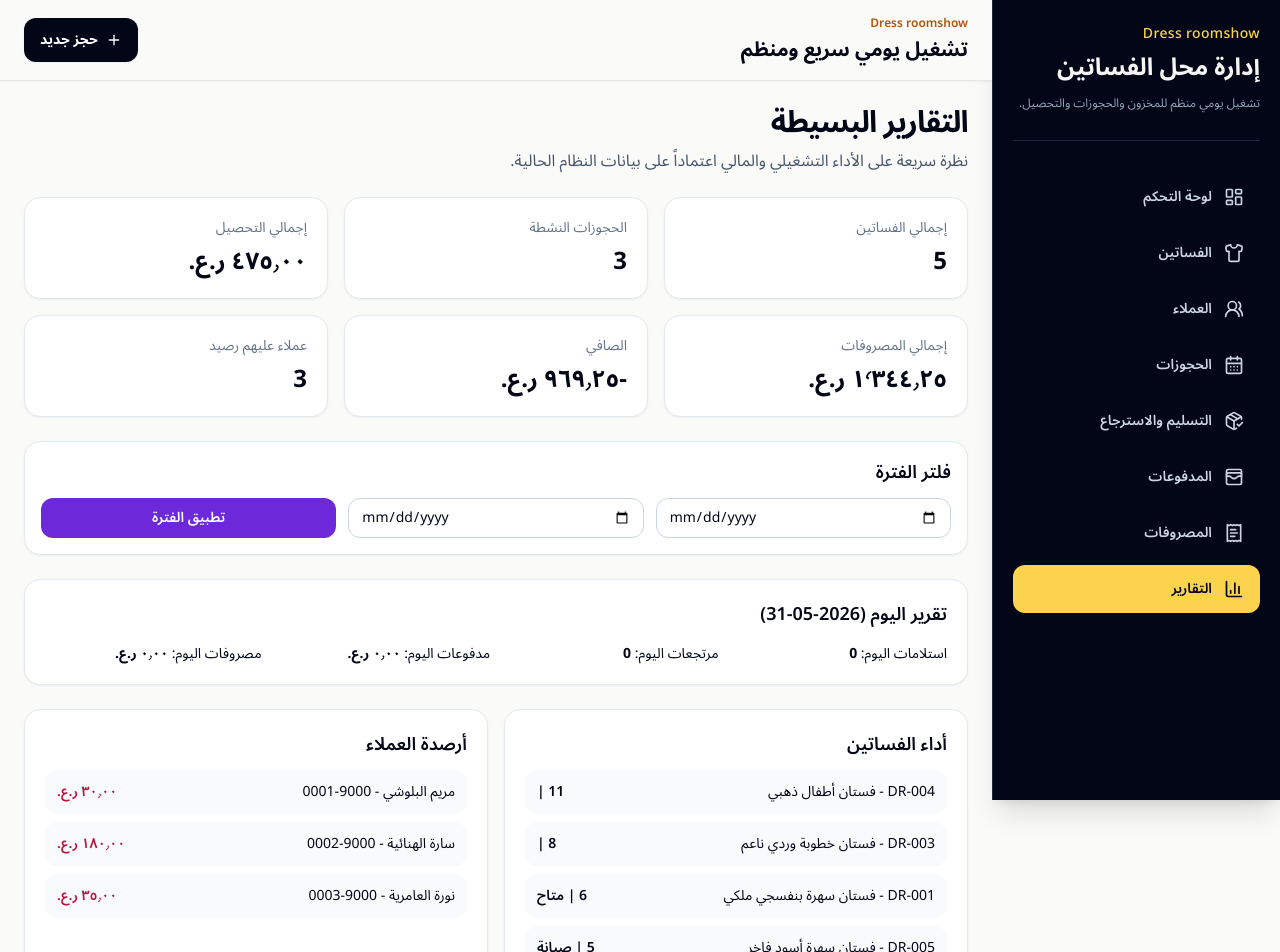
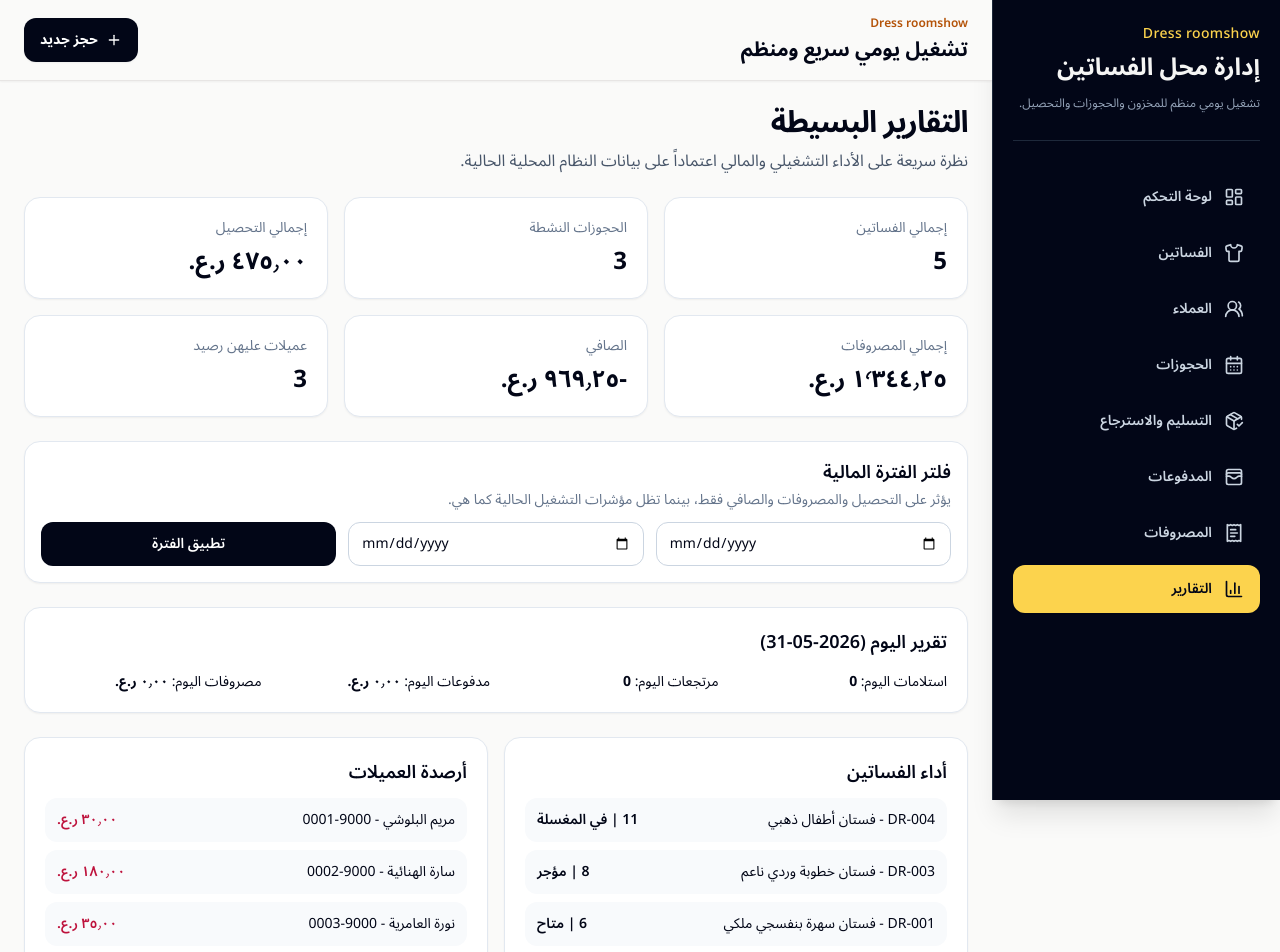
Before and after one commit to mohamedmasoud3030-tech/dress-roomshow, a React (Vite) app: page /reports in a window 1280 px wide. Shown: the top 952 px of the page. Built offline with nearby package versions, Linux system fonts and the light colour scheme.

Commit message:
fix: apply report date range and live status labels

```diff
--- a/src/features/reports/ReportsPage.tsx
+++ b/src/features/reports/ReportsPage.tsx
@@ -12,24 +12,43 @@
 const statusLabel: Record<string, string> = {
   available: 'متاح',
   reserved: 'محجوز',
-  maintenance: 'صيانة',
+  rented: 'مؤجر',
+  laundry: 'في المغسلة',
+  maintenance: 'صيانة أو تعديل',
+  damaged: 'متضرر',
+  sold: 'مباع',
+  inactive: 'غير نشط',
 };
 
 export function ReportsPage() {
   const [range, setRange] = useState<DateRangeFilter>({ from: '', to: '' });
+  const [appliedRange, setAppliedRange] = useState<DateRangeFilter>({ from: '', to: '' });
+  const [feedback, setFeedback] = useState<string | null>(null);
 
-  const summary = useMemo(() => getReportSummary(), []);
+  const summary = useMemo(() => getReportSummary(appliedRange), [appliedRange]);
   const today = useMemo(() => getTodayReport(), []);
   const dressPerformance = useMemo(() => getDressPerformance(), []);
   const customerBalances = useMemo(() => getCustomerBalances(), []);
-  const financial = useMemo(() => getFinancialSummary(), []);
+  const financial = useMemo(() => getFinancialSummary(appliedRange), [appliedRange]);
+
+  const applyRange = () => {
+    if (range.from && range.to && range.from > range.to) {
+      setFeedback('تاريخ البداية يجب ألا يكون بعد تاريخ النهاية.');
+      return;
+    }
+
+    setAppliedRange(range);
+    setFeedback(range.from || range.to ? 'تم تطبيق الفترة على الملخص المالي.' : 'تم عرض جميع الفترات المالية.');
+  };
 
   return (
     <section className="space-y-6">
       <div>
         <h1 className="text-3xl font-bold tracking-tight">التقارير البسيطة</h1>
-        <p className="mt-2 text-slate-600">نظرة سريعة على الأداء التشغيلي والمالي اعتماداً على بيانات النظام الحالية.</p>
+        <p className="mt-2 text-slate-600">نظرة سريعة على الأداء التشغيلي والمالي اعتماداً على بيانات النظام المحلية الحالية.</p>
       </div>
+
+      {feedback && <div role="status" className="rounded-xl border border-amber-200 bg-amber-50 px-4 py-3 text-sm font-bold text-amber-900">{feedback}</div>}
 
       <div className="grid gap-4 md:grid-cols-2 xl:grid-cols-3">
         <article className="rounded-2xl border border-slate-200 bg-white p-5 shadow-sm"><p className="text-sm text-slate-500">إجمالي الفساتين</p><p className="mt-2 text-2xl font-bold">{summary.totalDresses}</p></article>
@@ -37,21 +56,22 @@
         <article className="rounded-2xl border border-slate-200 bg-white p-5 shadow-sm"><p className="text-sm text-slate-500">إجمالي التحصيل</p><p className="mt-2 text-2xl font-bold">{formatReportMoney(summary.totalCollected)}</p></article>
         <article className="rounded-2xl border border-slate-200 bg-white p-5 shadow-sm"><p className="text-sm text-slate-500">إجمالي المصروفات</p><p className="mt-2 text-2xl font-bold">{formatReportMoney(summary.totalExpenses)}</p></article>
         <article className="rounded-2xl border border-slate-200 bg-white p-5 shadow-sm"><p className="text-sm text-slate-500">الصافي</p><p className="mt-2 text-2xl font-bold">{formatReportMoney(summary.netAmount)}</p></article>
-        <article className="rounded-2xl border border-slate-200 bg-white p-5 shadow-sm"><p className="text-sm text-slate-500">عملاء عليهم رصيد</p><p className="mt-2 text-2xl font-bold">{summary.customersWithBalance}</p></article>
+        <article className="rounded-2xl border border-slate-200 bg-white p-5 shadow-sm"><p className="text-sm text-slate-500">عميلات عليهن رصيد</p><p className="mt-2 text-2xl font-bold">{summary.customersWithBalance}</p></article>
       </div>
 
       <article className="rounded-2xl border border-slate-200 bg-white p-4 shadow-sm">
-        <h2 className="text-lg font-semibold">فلتر الفترة</h2>
+        <h2 className="text-lg font-semibold">فلتر الفترة المالية</h2>
+        <p className="mt-1 text-sm text-slate-500">يؤثر على التحصيل والمصروفات والصافي فقط، بينما تظل مؤشرات التشغيل الحالية كما هي.</p>
         <div className="mt-3 grid gap-3 md:grid-cols-3">
-          <input type="date" value={range.from} onChange={(e)=>setRange((p)=>({...p,from:e.target.value}))} className="rounded-xl border border-slate-300 px-3 py-2 text-sm" />
-          <input type="date" value={range.to} onChange={(e)=>setRange((p)=>({...p,to:e.target.value}))} className="rounded-xl border border-slate-300 px-3 py-2 text-sm" />
-          <button className="rounded-xl bg-violet-700 px-4 py-2 text-sm font-semibold text-white hover:bg-violet-800">تطبيق الفترة</button>
+          <input type="date" value={range.from} onChange={(event) => setRange((current) => ({ ...current, from: event.target.value }))} className="min-h-11 rounded-xl border border-slate-300 px-3 py-2 text-sm focus:border-amber-500 focus:outline-none focus:ring-2 focus:ring-amber-500/30" />
+          <input type="date" value={range.to} onChange={(event) => setRange((current) => ({ ...current, to: event.target.value }))} className="min-h-11 rounded-xl border border-slate-300 px-3 py-2 text-sm focus:border-amber-500 focus:outline-none focus:ring-2 focus:ring-amber-500/30" />
+          <button type="button" onClick={applyRange} className="min-h-11 rounded-xl bg-slate-950 px-4 py-2 text-sm font-semibold text-white hover:bg-slate-800 focus-visible:outline-none focus-visible:ring-2 focus-visible:ring-amber-500 focus-visible:ring-offset-2">تطبيق الفترة</button>
         </div>
       </article>
 
       <article className="rounded-2xl border border-slate-200 bg-white p-5 shadow-sm">
         <h2 className="text-lg font-semibold">تقرير اليوم ({today.date})</h2>
-        <div className="mt-4 grid gap-3 md:grid-cols-2 xl:grid-cols-4 text-sm">
+        <div className="mt-4 grid gap-3 text-sm md:grid-cols-2 xl:grid-cols-4">
           <p>استلامات اليوم: <span className="font-bold">{today.pickupsToday}</span></p>
           <p>مرتجعات اليوم: <span className="font-bold">{today.returnsToday}</span></p>
           <p>مدفوعات اليوم: <span className="font-bold">{formatReportMoney(today.paymentsToday)}</span></p>
@@ -63,21 +83,21 @@
         <article className="rounded-2xl border border-slate-200 bg-white p-5 shadow-sm">
           <h2 className="text-lg font-semibold">أداء الفساتين</h2>
           {dressPerformance.length === 0 ? <p className="mt-3 text-sm text-slate-500">لا توجد بيانات أداء حالياً.</p> : (
-            <div className="mt-3 space-y-2 text-sm">{dressPerformance.slice(0, 5).map((dress) => <div key={dress.id} className="flex items-center justify-between rounded-xl bg-slate-50 p-3"><p>{dress.code} - {dress.name}</p><p className="font-semibold">{dress.timesRented} | {statusLabel[dress.status]}</p></div>)}</div>
+            <div className="mt-3 space-y-2 text-sm">{dressPerformance.slice(0, 5).map((dress) => <div key={dress.id} className="flex items-center justify-between rounded-xl bg-slate-50 p-3"><p>{dress.code} - {dress.name}</p><p className="font-semibold">{dress.timesRented} | {statusLabel[dress.status] ?? dress.status}</p></div>)}</div>
           )}
         </article>
 
         <article className="rounded-2xl border border-slate-200 bg-white p-5 shadow-sm">
-          <h2 className="text-lg font-semibold">أرصدة العملاء</h2>
-          {customerBalances.length === 0 ? <p className="mt-3 text-sm text-slate-500">لا يوجد عملاء عليهم رصيد.</p> : (
-            <div className="mt-3 space-y-2 text-sm">{customerBalances.map((customer)=><div key={customer.id} className="flex items-center justify-between rounded-xl bg-slate-50 p-3"><p>{customer.name} - {customer.phone}</p><p className="font-semibold text-rose-700">{formatReportMoney(customer.remainingBalance)}</p></div>)}</div>
+          <h2 className="text-lg font-semibold">أرصدة العميلات</h2>
+          {customerBalances.length === 0 ? <p className="mt-3 text-sm text-slate-500">لا توجد عميلات عليهن رصيد.</p> : (
+            <div className="mt-3 space-y-2 text-sm">{customerBalances.map((customer) => <div key={customer.id} className="flex items-center justify-between rounded-xl bg-slate-50 p-3"><p>{customer.name} - {customer.phone}</p><p className="font-semibold text-rose-700">{formatReportMoney(customer.remainingBalance)}</p></div>)}</div>
           )}
         </article>
       </div>
 
       <article className="rounded-2xl border border-slate-200 bg-white p-5 shadow-sm">
         <h2 className="text-lg font-semibold">الملخص المالي</h2>
-        <div className="mt-4 grid gap-3 md:grid-cols-2 xl:grid-cols-4 text-sm">
+        <div className="mt-4 grid gap-3 text-sm md:grid-cols-2 xl:grid-cols-4">
           <p>التحصيل: <span className="font-bold">{formatReportMoney(financial.totalCollected)}</span></p>
           <p>الاسترجاعات: <span className="font-bold">{formatReportMoney(financial.totalRefunded)}</span></p>
           <p>المصروفات: <span className="font-bold">{formatReportMoney(financial.totalExpenses)}</span></p>
```
